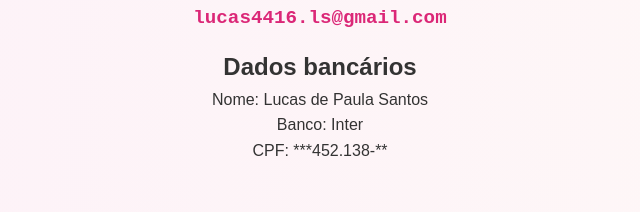
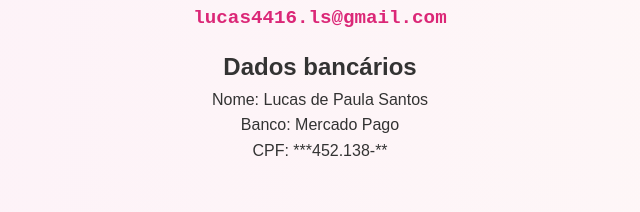
Before and after one commit to LucasSantosOficial/cha-de-panela-site, a website: page index.html in a window 1280 px wide. Shown: the part 3154-3366 px from the top of the page, 320-960 px from the left. Drawn offline with Linux system fonts and the light colour scheme; no server answers.

Commit message:
correção conta bancária

```diff
--- a/index.html
+++ b/index.html
@@ -136,7 +136,7 @@
             <div class="pix-key" id="pix-key">lucas4416.ls@gmail.com</div>
             <H2>Dados bancários</H2>
             <p>Nome: Lucas de Paula Santos </p>
-            <p>Banco: Inter</p>
+            <p>Banco: Mercado Pago</p>
             <p>CPF: ***452.138-**</p><br><br>
 
             <button class="copy-button" id="copy-button">
```
